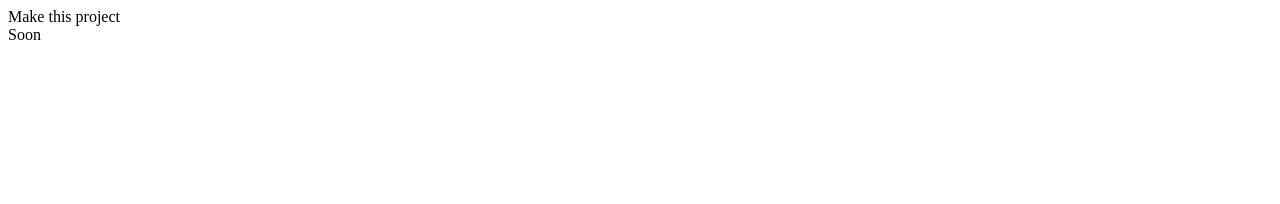
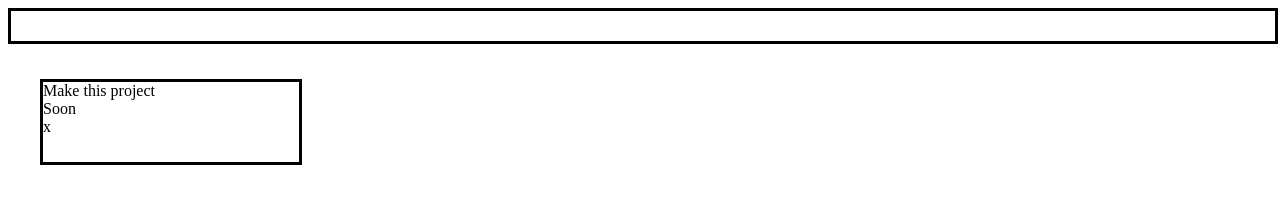
Before and after one commit to thags/ToDoList, a website built with webpack: page dist/index.html in a window 1280 px wide. Built offline with nearby package versions, Linux system fonts and the light colour scheme.

Commit message:
Added a littl ebit of CSS, added functionality to delete a card

```diff
--- a/package.json
+++ b/package.json
@@ -19,5 +19,9 @@
   "devDependencies": {
     "webpack": "^5.55.1",
     "webpack-cli": "^4.8.0"
+  },
+  "dependencies": {
+    "css-loader": "^6.3.0",
+    "style-loader": "^3.3.0"
   }
 }
--- a/src/index.js
+++ b/src/index.js
@@ -1,4 +1,5 @@
 import {toDoObject} from "./todoObject";
+import './styles.css';
 
-let item1 = new toDoObject("Make this project", "the odin project", "Soon", "1", "The Odin Project");
+let item1 = new toDoObject("Make this project", "the odin project", "Soon", "1", "default");
 item1.display();
--- /dev/null
+++ b/src/styles.css
@@ -0,0 +1,19 @@
+
+#sideBar{
+    display: flex;
+    border-style: solid;
+    width: 100%;
+    height: 30px;
+    margin-bottom: 30px;
+}
+#todoCards {
+    display: flex;
+}
+.todoCard{
+    display:flex;
+    flex-direction: column;
+    border-style: solid;
+    width: 20vw;
+    margin: 5px 2.5vw 5px 2.5vw;
+    height: 80px;
+}
--- a/src/todoObject.js
+++ b/src/todoObject.js
@@ -9,33 +9,40 @@ class toDoObject{
 
     display(){
         //create needed elements
-        const containerItem = document.querySelector('#todoCards');
+        const containerItem = document.querySelector(`.${this.project}`);
         const newCard = document.createElement("div");
         const titleEle = document.createElement('div');
         const dueDateEle = document.createElement('div');
-        const title = this.title;
+        const title = (this.title.split(" ")).join("");
         const cardControl = document.createElement('div');
         const deleteCard = document.createElement('div');
 
         //assign text
-        titleEle.innerText = title;
+        titleEle.innerText = this.title;
         dueDateEle.innerText = this.dueDate;
         deleteCard.innerText = "x";
 
+        //assign classes or ID's
         newCard.id = `${title}`;
         newCard.classList.add("todoCard");
-        //newCard.classList.add(title);
         titleEle.classList.add("title");
         dueDateEle.classList.add("dueDate");
 
+        //append children and parents
         containerItem.appendChild(newCard);
         newCard.appendChild(titleEle);
         newCard.appendChild(dueDateEle);
+        newCard.appendChild(cardControl);
+        cardControl.appendChild(deleteCard);
+
+        //add events
+        deleteCard.addEventListener("click", this.delete.bind(this));
     }
 
     delete(){
-        const itemCardParent = document.querySelector('#todoCards');
-        const itemCard = document.querySelector(`#${this.title}`);
+        const title = (this.title.split(" ")).join("");
+        const itemCardParent = document.querySelector(`.${this.project}`);
+        const itemCard = document.querySelector(`#${title}`);
         while(itemCard.lastChild){
             itemCard.removeChild(itemCard.lastChild);
         }
```
Also changed, not shown: dist/bundle.js, dist/index.html, 1 other file.
